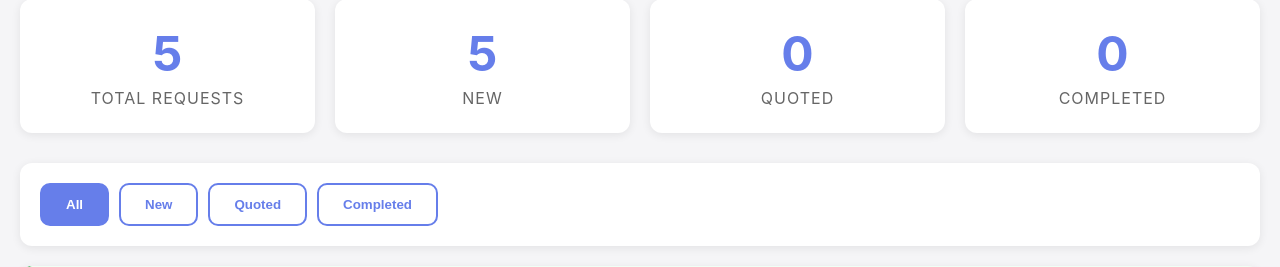
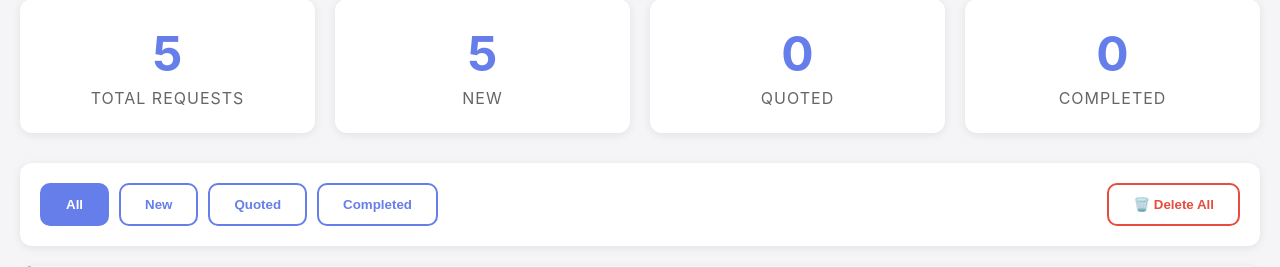
Before and after one commit to Davazzzz/carparts-request, a Flask app: page /admin in a window 1280 px wide. Shown: the part 190-457 px from the top of the page. Run offline with Flask 3, Linux system fonts and the light colour scheme.

Commit message:
Add Delete All button to admin panel
- Red Delete All button in filter section
- Double confirmation to prevent accidents
- Shows count of deleted requests
- Auto-refreshes admin panel after deletion

🤖 Generated with [Claude Code](https://claude.com/claude-code)

Co-Authored-By: Claude Sonnet 4.5 <noreply@anthropic.com>

```diff
--- a/app.py
+++ b/app.py
@@ -236,6 +236,29 @@ def delete_request(request_id):
         }), 500
 
 
+@app.route('/admin/delete_all', methods=['DELETE'])
+def delete_all_requests():
+    """Delete all requests"""
+    try:
+        all_requests = requests_db.get_all_requests()
+        deleted_count = len(all_requests)
+
+        # Delete each request
+        for req in all_requests:
+            requests_db.delete_request(req['id'])
+
+        return jsonify({
+            'success': True,
+            'message': 'All requests deleted',
+            'deleted_count': deleted_count
+        })
+    except Exception as e:
+        return jsonify({
+            'success': False,
+            'error': str(e)
+        }), 500
+
+
 if __name__ == '__main__':
     import os
 
--- a/templates/admin.html
+++ b/templates/admin.html
@@ -93,6 +93,25 @@
         .filter-btn.active {
             background: #667eea;
             color: white;
+        }
+
+        .delete-all-btn {
+            padding: 12px 24px;
+            border: 2px solid #e74c3c;
+            background: white;
+            color: #e74c3c;
+            border-radius: 10px;
+            cursor: pointer;
+            font-weight: 600;
+            transition: all 0.3s;
+            margin-left: auto;
+        }
+
+        .delete-all-btn:hover {
+            background: #e74c3c;
+            color: white;
+            transform: translateY(-2px);
+            box-shadow: 0 4px 12px rgba(231, 76, 60, 0.3);
         }
 
         .requests-container {
@@ -358,6 +377,7 @@
             <button class="filter-btn" onclick="filterRequests('new')">New</button>
             <button class="filter-btn" onclick="filterRequests('quoted')">Quoted</button>
             <button class="filter-btn" onclick="filterRequests('completed')">Completed</button>
+            <button class="delete-all-btn" onclick="deleteAllRequests()">🗑️ Delete All</button>
         </div>
     </div>
 
@@ -1237,6 +1257,40 @@ ${costs.hasWarranty ? '✅ Incluye garantía de 90 días desde el día de compra
                 alert('Error loading junkyard parts data.');
             }
         }
+
+        // Delete all requests
+        async function deleteAllRequests() {
+            const confirmation = confirm('⚠️ WARNING: This will permanently delete ALL customer requests!\n\nAre you absolutely sure?');
+
+            if (!confirmation) {
+                return;
+            }
+
+            // Double confirmation
+            const doubleCheck = confirm('🚨 FINAL WARNING: This cannot be undone!\n\nDelete all requests?');
+
+            if (!doubleCheck) {
+                return;
+            }
+
+            try {
+                const response = await fetch('/admin/delete_all', {
+                    method: 'DELETE'
+                });
+
+                const data = await response.json();
+
+                if (data.success) {
+                    alert(`✅ Successfully deleted ${data.deleted_count} request(s)`);
+                    loadRequests(); // Reload the page data
+                } else {
+                    alert('❌ Error: ' + data.error);
+                }
+            } catch (error) {
+                console.error('Error:', error);
+                alert('❌ Failed to delete requests');
+            }
+        }
     </script>
 </body>
 </html>
```
